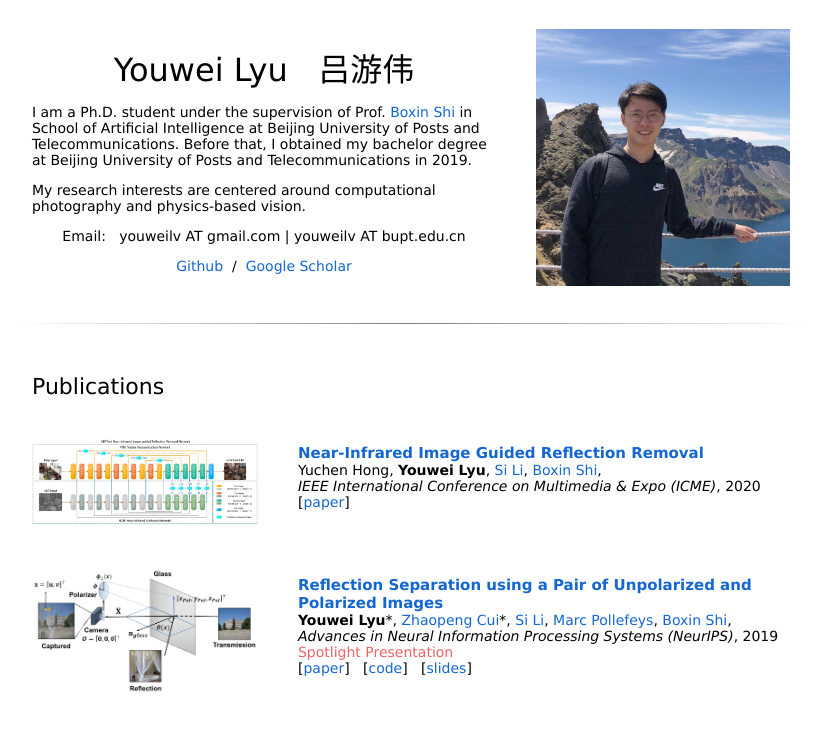
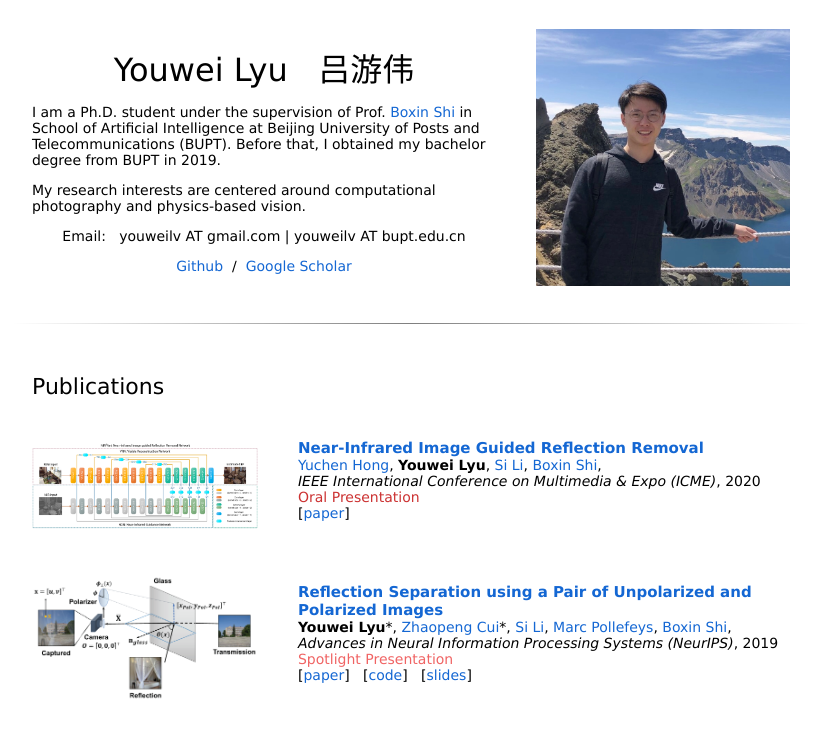
Before and after one commit to YouweiLyu/youweilyu.github.io, a plain HTML site: page index.html in a window 1280 px wide. Shown: the whole page, without its empty margins (229-1050 px from the left). Drawn offline with Linux system fonts and the light colour scheme; a web font is replaced by a local one.

Commit message:
update the profile

```diff
--- a/index.html
+++ b/index.html
@@ -25,8 +25,7 @@
               </p>
               <p>
                 I am a Ph.D. student under the supervision of Prof. <a href="http://ci.idm.pku.edu.cn/People.htm">Boxin Shi</a> in School of Artificial Intelligence at Beijing University
-                of Posts and Telecommunications. Before that, I obtained my bachelor degree at Beijing University
-                of Posts and Telecommunications in 2019.
+                of Posts and Telecommunications (BUPT). Before that, I obtained my bachelor degree from BUPT in 2019.
               </p>
               <p>
                 My research interests are centered around computational photography and physics-based vision.
@@ -68,13 +67,15 @@
                 <papertitle>Near-Infrared Image Guided Reflection Removal</papertitle>
               </a>
               <br>
-                                                                                          Yuchen Hong,
+                                                                                          <a href="https://yuchen-hong.github.io/">Yuchen Hong</a>,
               <strong>Youwei Lyu</strong>,
                                                                                           <a href="https://www.pris.net.cn/introduction/teacher/lisi">Si Li</a>,
                                                                                           <a href="http://ci.idm.pku.edu.cn/People.htm">Boxin Shi</a>,
 
               <br>
               <em>IEEE International Conference on Multimedia & Expo (ICME)</em>, 2020 &nbsp
+              <br>
+              <oral>Oral Presentation</oral>
               <br>
               [<a href="https://ieeexplore.ieee.org/document/9102937">paper</a>] &nbsp
               <p></p>
--- a/style.css
+++ b/style.css
@@ -91,6 +91,11 @@ a {
     font-size: 14px;
     color: #f06464;
   }
+  oral {
+    font-family: 'Lato', Verdana, Helvetica, sans-serif;
+    font-size: 14px;
+    color: #cc3232;
+  }
   heading {
     font-family: 'Lato', Verdana, Helvetica, sans-serif;
     font-size: 22px;
```
